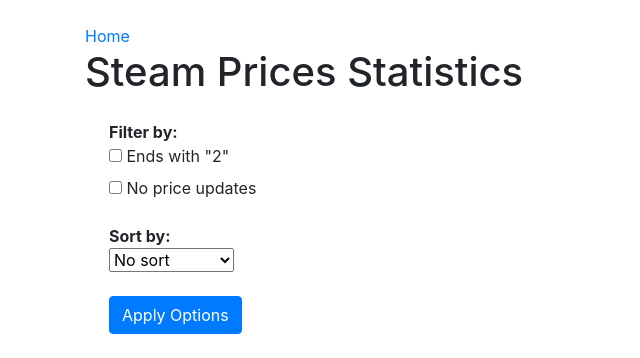
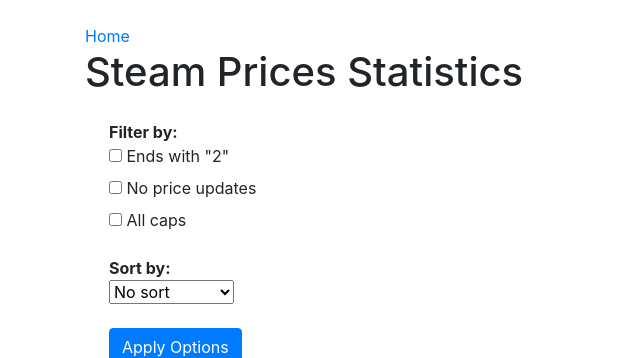
Before and after one commit to TubTub62/dis_group, a Flask app: page /table in a window 1280 px wide. Shown: the top 358 px of the page, without its empty margins (0-640 px from the left). Run offline with Flask 3, Linux system fonts and the light colour scheme; data that the repository does not hold is empty; parts of the project's set-up code (start-up, migrations or seed data) failed here and were passed over; some libraries are stand-ins or nearby versions.

Commit message:
Added regexes
added regexes to do the filtering as well as another option to filter by

```diff
--- a/steam_prices/steamStats/Statistics/routes.py
+++ b/steam_prices/steamStats/Statistics/routes.py
@@ -1,8 +1,8 @@
 from flask import render_template, request
+from flask import Blueprint
 from steamStats import app, conn
-from flask import Blueprint
-
 from ..sql import *
+import re
 
 stats = Blueprint('stats', __name__)
 
@@ -51,16 +51,20 @@ def table():
 
     ends_with_2 = 'ends_with_2' in request.args
     no_price_update = 'no_price_update' in request.args
+    all_caps = 'all_caps' in request.args
 
 
     filtered_games = []
     for game in games:
         match = True
 
-        if ends_with_2 and not game['name'].strip().endswith('2'): #this filtering should be done by regex not this
+        if ends_with_2 and not re.search(r"2$", game["name"]):
             match = False
 
         if no_price_update and (game['last_update'] != game['release_date']):
+            match = False
+
+        if all_caps and not re.match(r"^[A-Z\s]+$", game["name"]):
             match = False
 
         if match:
@@ -75,7 +79,7 @@ def table():
     elif sort_by == 'current_price':
         filtered_games.sort(key=lambda x: x['current_price'])
 
-    return render_template("table.html", games=filtered_games, filters={'ends_with_2': ends_with_2,'no_price_update': no_price_update})
+    return render_template("table.html", games=filtered_games, filters={'ends_with_2': ends_with_2,'no_price_update': no_price_update,'all_caps': all_caps})
 
 if __name__ == "__main__":
     table()
--- a/steam_prices/steamStats/templates/table.html
+++ b/steam_prices/steamStats/templates/table.html
@@ -32,6 +32,12 @@
                         <label>
                             <input type="checkbox" name="no_price_update" {% if filters.no_price_update %}checked{% endif %}>
                             No price updates
+                        </label>
+                    </li>
+                    <li>
+                        <label>
+                            <input type="checkbox" name="all_caps" {% if filters.all_caps %}checked{% endif %}>
+                            All caps
                         </label>
                     </li>
                 </ul>
```
